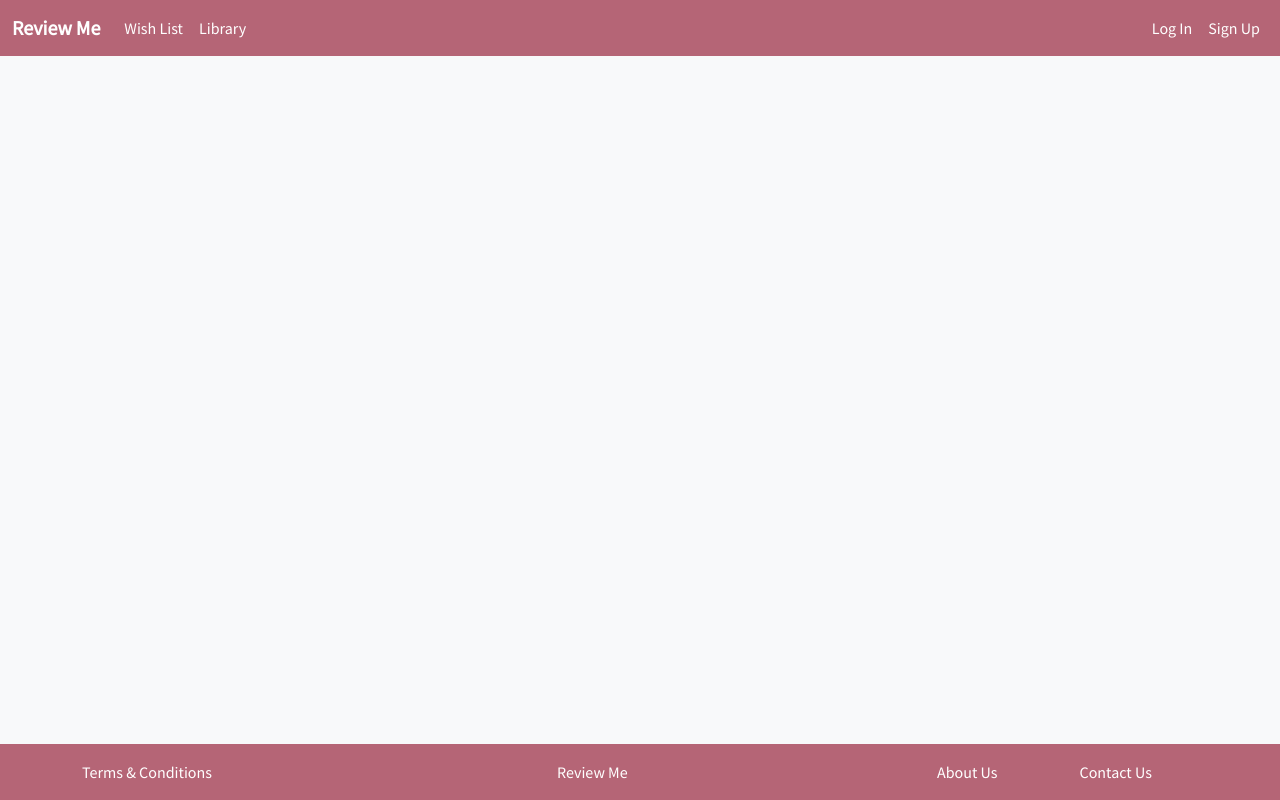
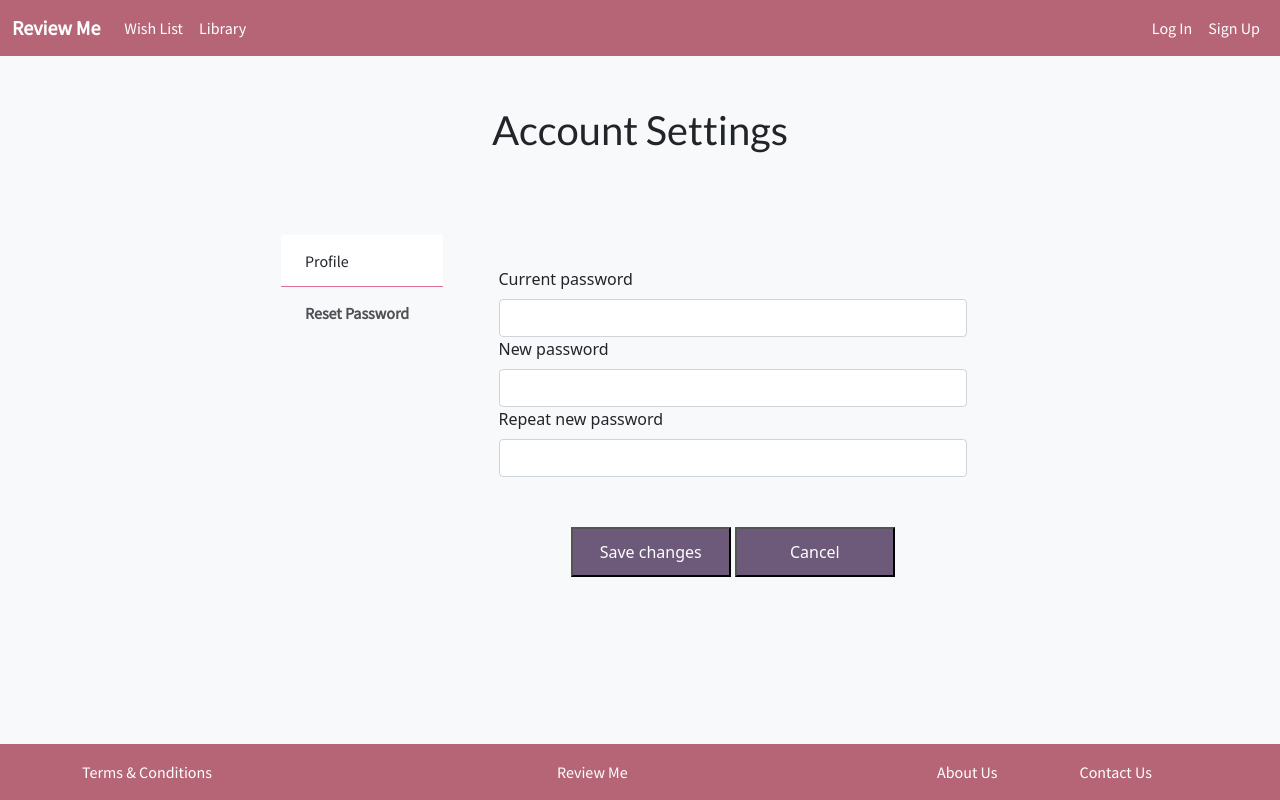
Before and after one commit to hyunjiLeeTech/ReviewMe, a React (Create React App) app in the folder frontend/: page /resetpassword in a window 1280 px wide. Built offline with nearby package versions, Linux system fonts and the light colour scheme.

Commit message:
RVM-34 Reset Password Page

```diff
--- a/frontend/src/App.js
+++ b/frontend/src/App.js
@@ -12,6 +12,7 @@ import ForgotPassword from "./components/registration/ForgotPassword";
 import Report from "./components/Report/Report";
 import BookDetails from "./components/BookDetails/BookDetails";
 import BookShelf from "./components/BookShelf/BookShelf";
+import ResetPassword from "./components/ResetPassword/ResetPassword";
 
 function App() {
   return (
@@ -46,6 +47,9 @@ function App() {
           <Route exact path="/wish-list">
             <BookShelf title="Wish List" />
           </Route>
+          <Route path="/resetpassword">
+            <ResetPassword />
+          </Route>
         </Switch>
         <Footer />
       </div>
--- /dev/null
+++ b/frontend/src/components/ResetPassword/ResetPassword.css
@@ -0,0 +1,31 @@
+body{
+    background: #f5f5f5;
+    margin:0;
+}
+
+.card-title{
+    padding-top: 50px;
+}
+
+.button {
+    width: 160px;
+    height: 50px;
+    background-color: #6d597a;
+    color: white;
+    margin-top: 10px;
+}
+
+.account-settings-links .list-group-item.active {
+    font-weight: bold !important;
+}
+html:not(.dark-style) .account-settings-links .list-group-item.active {
+    background: transparent !important;
+}
+
+.light-style .account-settings-links .list-group-item {
+    padding: 0.85rem 1.5rem;
+    border-color:  palevioletred !important;
+}
+.light-style .account-settings-links .list-group-item.active {
+    color: #4e5155 !important;
+}
--- /dev/null
+++ b/frontend/src/components/ResetPassword/ResetPassword.js
@@ -0,0 +1,66 @@
+import React from 'react'
+import { Link } from 'react-router-dom'
+import './ResetPassword.css';
+
+const ResetPassword = () => {
+    return (
+        <div className="container light-style">
+
+            <h1 className="card-title">
+                <center>Account Settings</center>
+            </h1>
+
+            <div className="card overflow-hidden">
+
+                <div className="row no-gutters row-bordered row-border-light">
+                    <div className="col-md-3 pt-0">
+                        <div className="list-group list-group-flush account-settings-links ">
+                            <Link className="list-group-item list-group-item-action" data-toggle="list" to="/profile">Profile</Link>
+                            <Link className="list-group-item list-group-item-action active" data-toggle="list" to="/resetpassword">Reset Password</Link>
+                        </div>
+                    </div>
+                    <div className="col-md-9">
+                        <div className="tab-content">
+
+                            <div className="tab-pane fade active show" id="resetpassword">
+
+                                <div className="card-body">
+
+                                    <div className="card-body pb-2">
+
+                                        <div className="form-group">
+                                            <label className="form-label">Current password</label>
+                                            <input type="password" className="form-control" />
+                                        </div>
+
+                                        <div className="form-group">
+                                            <label className="form-label">New password</label>
+                                            <input type="password" className="form-control" />
+                                        </div>
+
+                                        <div className="form-group">
+                                            <label className="form-label">Repeat new password</label>
+                                            <input type="password" className="form-control" />
+                                        </div>
+
+                                    </div>
+
+                                </div>
+
+                                <div className="text-center mt-3">
+                                    <button type="button" className="button mb-4">Save changes</button>&nbsp;
+                                    <button type="button" className="button mb-4">Cancel</button>
+                                </div>
+                                <br />
+                            </div>
+
+                        </div>
+                    </div>
+                </div>
+
+            </div>
+        </div>
+    )
+}
+
+export default ResetPassword
```
